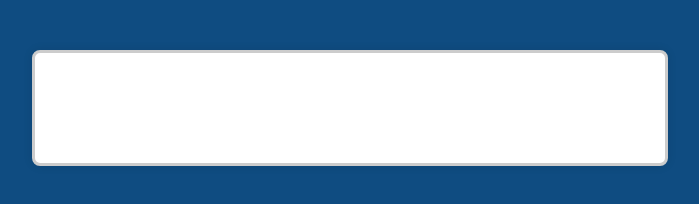
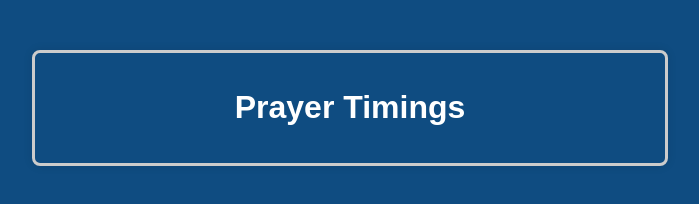
Before and after one commit to itzfew/Prayer, a plain HTML site: page Prayer-time.html in a window 1280 px wide. Shown: the whole page, without its empty margins (290-989 px from the left). Drawn offline with Linux system fonts and the light colour scheme.

Commit message:
Update Prayer-time.html

```diff
--- a/Prayer-time.html
+++ b/Prayer-time.html
@@ -43,7 +43,7 @@ h1 {
 }
    .container {
 
-    background-color: white; /* Background color for the container */
+    background-color: #0F4C81;
 
     border: 3px solid #ccc; /* Border for the container */
 
```
